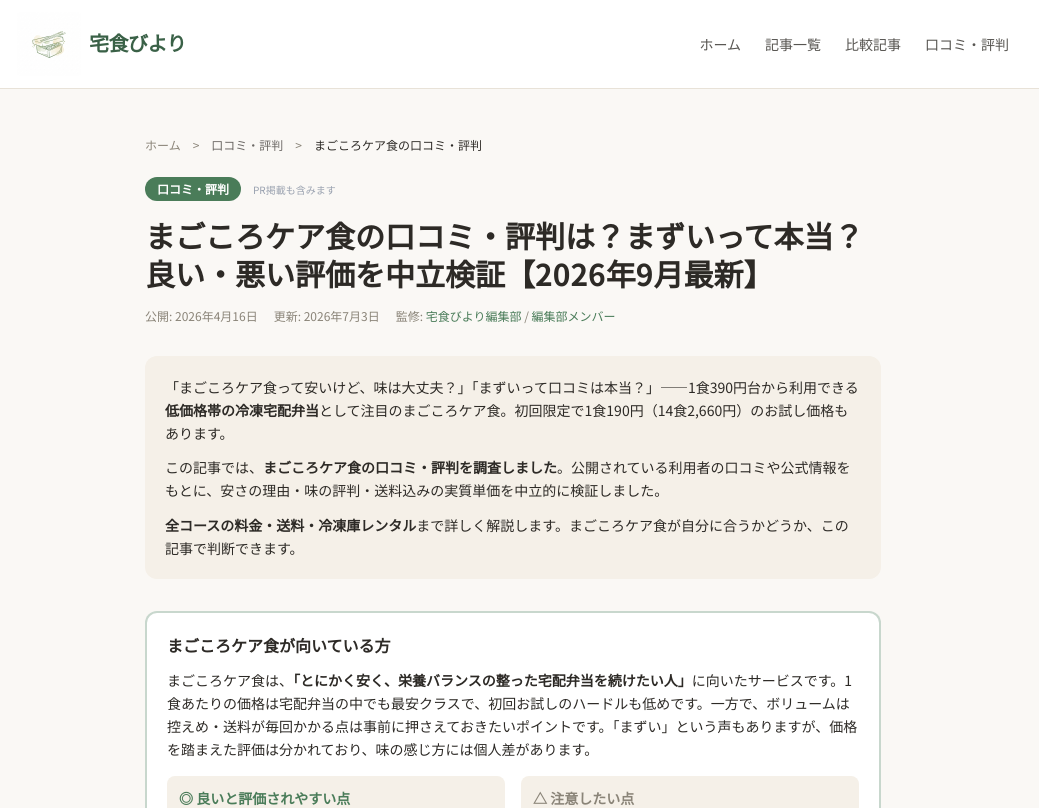
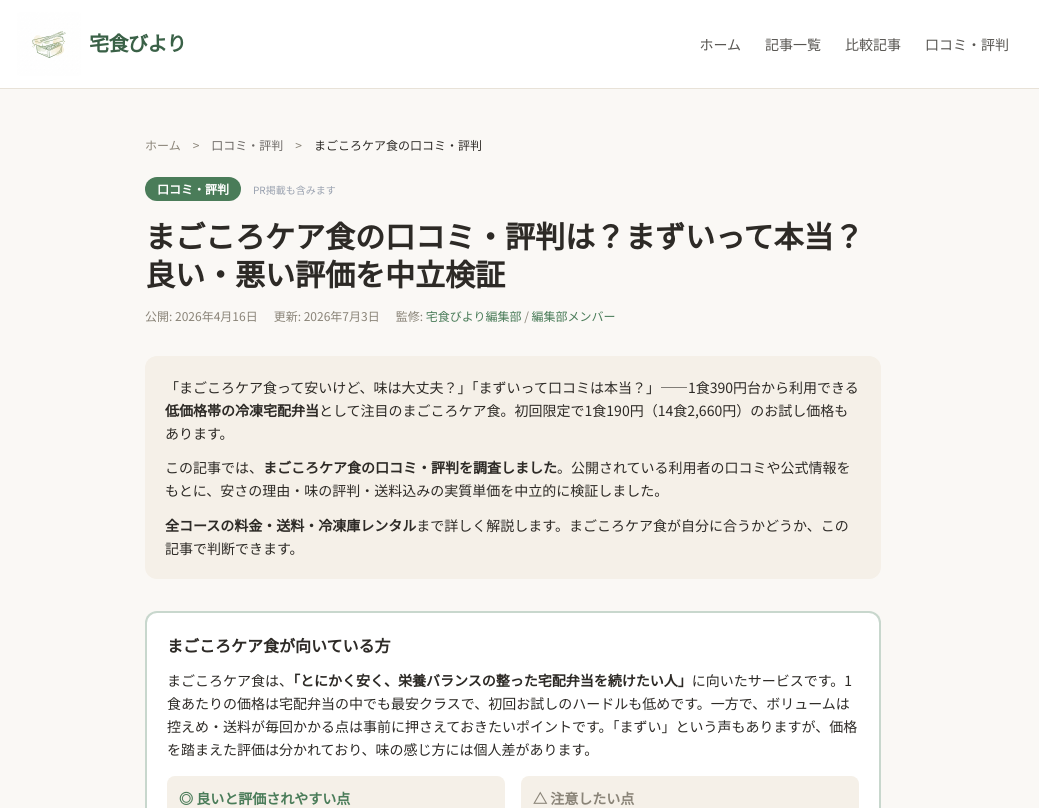
Before and after one commit to webmaster0818/takushoku-biyori, a Next.js app: page /articles/magokoro-care-reviews in a window 1280 px wide. Shown: the top 808 px of the page, without its empty margins (127-1166 px from the left). Built offline with nearby package versions, Linux system fonts and the light colour scheme; a web font is replaced by a local one.

Commit message:
記事タイトル: 公式未再確認の10記事から【2026年7月/9月最新・更新】ラベルを削除
Co-Authored-By: Claude Opus 5.5 <noreply@anthropic.com>

```diff
--- a/app/articles/chef-mutenka-tsukurioki-kuchikomi/page.tsx
+++ b/app/articles/chef-mutenka-tsukurioki-kuchikomi/page.tsx
@@ -2,7 +2,7 @@ import type { Metadata } from "next";
 import Link from "next/link";
 
 const ARTICLE_TITLE =
-  "シェフの無添つくりおきの口コミ・評判は？まずいって本当？料金と注意点を検証【2026年9月最新】";
+  "シェフの無添つくりおきの口コミ・評判は？まずいって本当？料金と注意点を検証";
 const ARTICLE_DESCRIPTION =
   "シェフの無添つくりおき（AIVICK）の口コミ・評判を出典付きで検証します。「まずい」「味が薄い」という声は本当か、実食レビューメディアの評価を引用しながら中立に解説します。プラン内容・料金の目安・冷蔵ならではの注意点も整理しました。最新の料金は公式サイトでご確認ください。";
 const ARTICLE_URL =
--- a/app/articles/goodeli-kuchikomi/page.tsx
+++ b/app/articles/goodeli-kuchikomi/page.tsx
@@ -12,7 +12,7 @@ import Link from "next/link";
 */
 
 const ARTICLE_TITLE =
-  "goodeli(グーデリ)とは？料金・送料・GOFOOD(ゴーフード)との違いを公式情報で整理【2026年9月最新】";
+  "goodeli(グーデリ)とは？料金・送料・GOFOOD(ゴーフード)との違いを公式情報で整理";
 const ARTICLE_DESCRIPTION =
   "goodeli(グーデリ)は主菜＋副菜が入った冷凍宅配食です。14食1食896円・21食1食842円（税込）、送料1,100円（北海道・沖縄2,750円）を公式で確認しました。名前が似ているGOFOOD(ゴーフード)とは別サービスです。両者の違いと、申し込み前に確認したい解約条件をまとめます。";
 const ARTICLE_URL = "https://takushoku-biyori.com/articles/goodeli-kuchikomi/";
--- a/app/articles/lifemeal-kuchikomi/page.tsx
+++ b/app/articles/lifemeal-kuchikomi/page.tsx
@@ -2,7 +2,7 @@ import type { Metadata } from "next";
 import Link from "next/link";
 
 const ARTICLE_TITLE =
-  "ライフミールの口コミ・評判は？まずいって本当？料金と実力を中立検証【2026年9月最新】";
+  "ライフミールの口コミ・評判は？まずいって本当？料金と実力を中立検証";
 const ARTICLE_DESCRIPTION =
   "ライフミール（LifeMeal）の口コミ・評判を出典付きで検証します。「まずい」という噂は本当か、実食レビューメディアの評価を引用しながら中立に解説します。1食490円台からの料金体系、初回割引、冷凍庫無料レンタルの条件も整理します。最新の料金・キャンペーンは公式サイトでご確認ください。";
 const ARTICLE_URL =
--- a/app/articles/magokoro-care-reviews/page.tsx
+++ b/app/articles/magokoro-care-reviews/page.tsx
@@ -2,9 +2,9 @@ import type { Metadata } from "next";
 import Link from "next/link";
 
 const ARTICLE_TITLE =
-  "まごころケア食の口コミ・評判は？まずいって本当？良い・悪い評価を中立検証【2026年9月最新】";
+  "まごころケア食の口コミ・評判は？まずいって本当？良い・悪い評価を中立検証";
 const ARTICLE_DESCRIPTION =
-  "まごころケア食は「まずい」って本当？良い口コミ・悪い口コミの両方と、送料込みの実質単価、全コースの料金を中立に検証します。1食あたりの安さや向く人・向かない人を整理しました。最新の料金・お試し価格は公式でご確認ください。【2026年9月更新】";
+  "まごころケア食は「まずい」って本当？良い口コミ・悪い口コミの両方と、送料込みの実質単価、全コースの料金を中立に検証します。1食あたりの安さや向く人・向かない人を整理しました。最新の料金・お試し価格は公式でご確認ください。";
 const ARTICLE_URL =
   "https://takushoku-biyori.com/articles/magokoro-care-reviews/";
 
--- a/app/articles/mealtime-kuchikomi/page.tsx
+++ b/app/articles/mealtime-kuchikomi/page.tsx
@@ -13,7 +13,7 @@ import Link from "next/link";
 */
 
 const ARTICLE_TITLE =
-  "ミールタイムの料金・送料・管理栄養士の無料相談を公式情報で整理｜腎臓病食と糖尿病食の宅配【2026年9月最新】";
+  "ミールタイムの料金・送料・管理栄養士の無料相談を公式情報で整理｜腎臓病食と糖尿病食の宅配";
 const ARTICLE_DESCRIPTION =
   "ミールタイム（株式会社ファンデリー）は、ヘルシー食・低たんぱく食・やわらか食を扱う食事療法向けの宅配食です。公式のプラン例では1食646〜862円です（税込）。管理栄養士への栄養相談が無料で、4,980円以上で送料無料と記載されています。公式で確認できた内容と、確認できなかった点をそのまま整理しました。";
 const ARTICLE_URL = "https://takushoku-biyori.com/articles/mealtime-kuchikomi/";
--- a/app/articles/shokutakubin-reviews/page.tsx
+++ b/app/articles/shokutakubin-reviews/page.tsx
@@ -2,9 +2,9 @@ import type { Metadata } from "next";
 import Link from "next/link";
 
 const ARTICLE_TITLE =
-  "食宅便の口コミ・評判は？まずいって本当？日清医療食品の宅配弁当を中立検証【2026年9月最新】";
+  "食宅便の口コミ・評判は？まずいって本当？日清医療食品の宅配弁当を中立検証";
 const ARTICLE_DESCRIPTION =
-  "食宅便（しょくたくびん）は「まずい」って本当？口コミ・評判を出典付きで検証します。日清医療食品が手がける宅配弁当の味・栄養・コスパを、実食レビューメディアの評価を引用しながら中立に解説します。料金プラン・送料・全コースの特徴も整理します。【2026年9月更新】";
+  "食宅便（しょくたくびん）は「まずい」って本当？口コミ・評判を出典付きで検証します。日清医療食品が手がける宅配弁当の味・栄養・コスパを、実食レビューメディアの評価を引用しながら中立に解説します。料金プラン・送料・全コースの特徴も整理します。";
 const ARTICLE_URL =
   "https://takushoku-biyori.com/articles/shokutakubin-reviews/";
 
--- a/app/articles/takuhai-cook123-kuchikomi/page.tsx
+++ b/app/articles/takuhai-cook123-kuchikomi/page.tsx
@@ -13,7 +13,7 @@ import Link from "next/link";
 */
 
 const ARTICLE_TITLE =
-  "宅配クック123の料金・配達料・安否確認を公式情報で整理｜1食から頼める高齢者向け宅配弁当【2026年9月最新】";
+  "宅配クック123の料金・配達料・安否確認を公式情報で整理｜1食から頼める高齢者向け宅配弁当";
 const ARTICLE_DESCRIPTION =
   "宅配クック123は普通食がごはん付き685円・おかずのみ577円（税込）、配達料は無料で1食から注文できます。65歳以上の初回は普通食1食を無料で試食できます。手渡しが基本で、応答がないときは事前に決めた緊急連絡先へ連絡する仕組みです。公式サイトで確認した料金と条件をまとめました。";
 const ARTICLE_URL = "https://takushoku-biyori.com/articles/takuhai-cook123-kuchikomi/";
--- a/app/articles/wanmairu-reviews/page.tsx
+++ b/app/articles/wanmairu-reviews/page.tsx
@@ -2,7 +2,7 @@ import type { Metadata } from "next";
 import Link from "next/link";
 
 const ARTICLE_TITLE =
-  "わんまいるの口コミ・評判は？まずいって本当？国産食材100%・湯煎解凍の実力を出典付きで検証【2026年7月最新】";
+  "わんまいるの口コミ・評判は？まずいって本当？国産食材100%・湯煎解凍の実力を出典付きで検証";
 const ARTICLE_DESCRIPTION =
   "わんまいるは「まずい」って本当？公開レビューの良い口コミ・悪い口コミを出典付きで紹介し、味の評判を検証します。国産食材100%の冷凍おかず「健幸ディナー」の料金（定期5食6,280円・2026年7月4日公式確認）・送料・湯煎解凍の手間も詳しく解説します。";
 const ARTICLE_URL = "https://takushoku-biyori.com/articles/wanmairu-reviews/";
--- a/app/articles/watami-direct-kuchikomi/page.tsx
+++ b/app/articles/watami-direct-kuchikomi/page.tsx
@@ -2,9 +2,9 @@ import type { Metadata } from "next";
 import Link from "next/link";
 
 const ARTICLE_TITLE =
-  "ワタミの宅食ダイレクトの口コミ・評判は？まずいって本当？良い・悪い評価を出典付きで中立検証【2026年9月最新】";
+  "ワタミの宅食ダイレクトの口コミ・評判は？まずいって本当？良い・悪い評価を出典付きで中立検証";
 const ARTICLE_DESCRIPTION =
-  "ワタミの宅食ダイレクト(冷凍おかずセット)は「まずい」って本当？公開レビューから良い口コミ・悪い口コミを出典付きで紹介し、味の評判を検証します。お試し割(いつでも三菜10食セット税込3,900円・1食390円)、送料、定期購入の仕組みも解説します。最新の料金は公式でご確認ください。【2026年9月更新】";
+  "ワタミの宅食ダイレクト(冷凍おかずセット)は「まずい」って本当？公開レビューから良い口コミ・悪い口コミを出典付きで紹介し、味の評判を検証します。お試し割(いつでも三菜10食セット税込3,900円・1食390円)、送料、定期購入の仕組みも解説します。最新の料金は公式でご確認ください。";
 const ARTICLE_URL =
   "https://takushoku-biyori.com/articles/watami-direct-kuchikomi/";
 
--- a/app/articles/watami-reviews/page.tsx
+++ b/app/articles/watami-reviews/page.tsx
@@ -2,9 +2,9 @@ import type { Metadata } from "next";
 import Link from "next/link";
 
 const ARTICLE_TITLE =
-  "ワタミの宅食の口コミ・評判は？まずいって本当？まごころ商品の料金・配送を出典付きで検証【2026年9月最新】";
+  "ワタミの宅食の口コミ・評判は？まずいって本当？まごころ商品の料金・配送を出典付きで検証";
 const ARTICLE_DESCRIPTION =
-  "ワタミの宅食は「まずい」って本当？公開レビューから良い口コミ・悪い口コミを出典付きで紹介し、味の評判を検証します。冷蔵（まごころおかず/手鞠/御膳/ダブル）の料金（1食税込470円〜・宅配料込み）と冷凍（ワタミの宅食ダイレクト）の違いも解説します。最新の料金は公式でご確認ください。【2026年9月更新】";
+  "ワタミの宅食は「まずい」って本当？公開レビューから良い口コミ・悪い口コミを出典付きで紹介し、味の評判を検証します。冷蔵（まごころおかず/手鞠/御膳/ダブル）の料金（1食税込470円〜・宅配料込み）と冷凍（ワタミの宅食ダイレクト）の違いも解説します。最新の料金は公式でご確認ください。";
 const ARTICLE_URL = "https://takushoku-biyori.com/articles/watami-reviews/";
 
 export const metadata: Metadata = {
```
